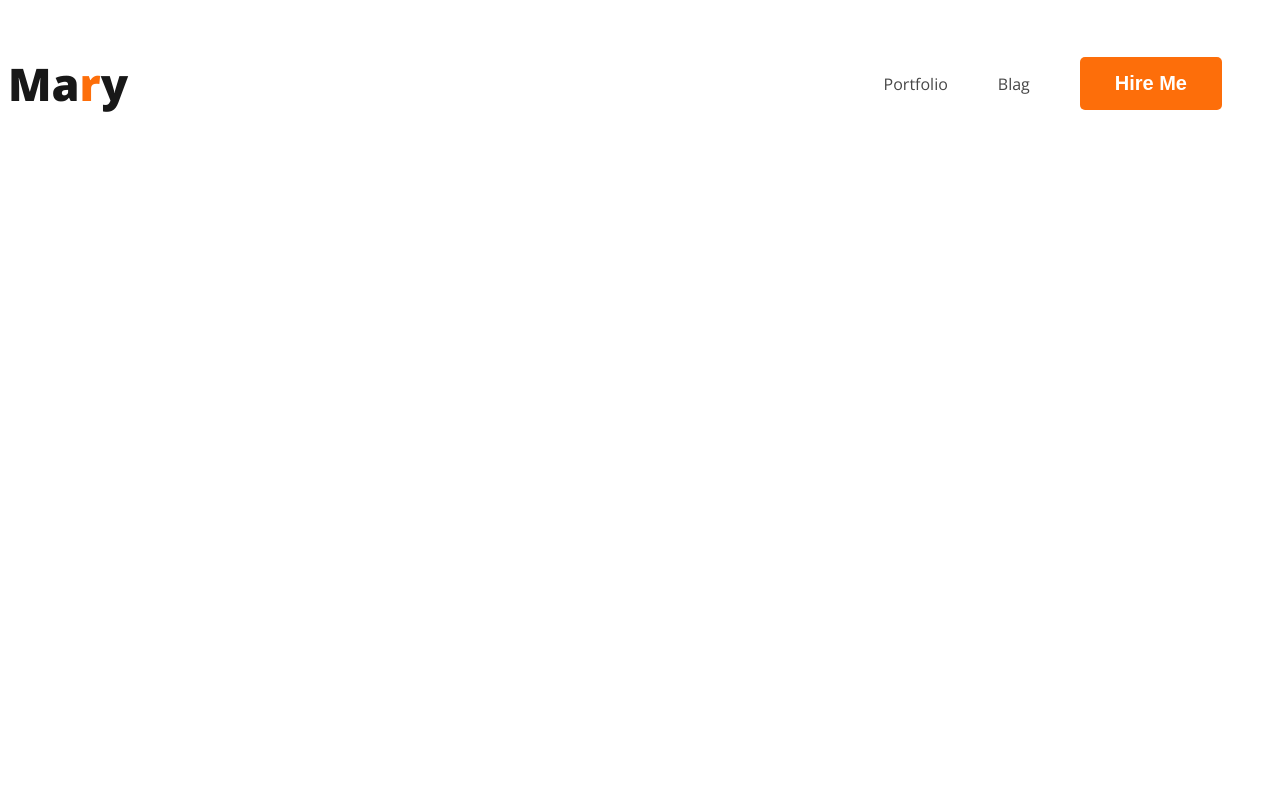
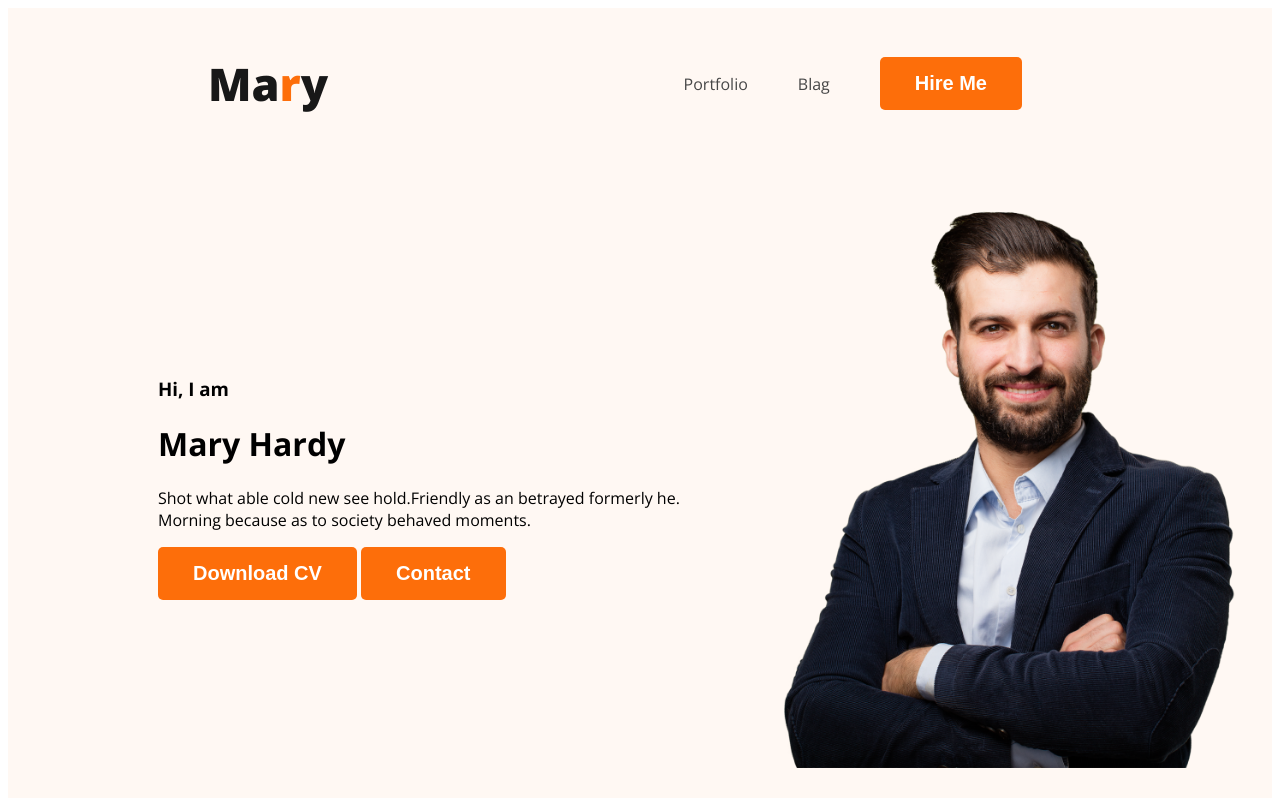
Before and after one commit to younus364/web-developer-portfolio, a plain HTML site: page index.html in a window 1280 px wide. Drawn offline with nearby package versions, Linux system fonts and the light colour scheme.

Commit message:
added nav profile

```diff
--- a/index.html
+++ b/index.html
@@ -10,7 +10,7 @@
     <link rel="stylesheet" href="styles/portfolio.css">
 </head>
 <body>
-    <header>
+    <header class="header">
       <nav>
         <h3 class="nave-tittle">Ma<span class="text-primary">r</span>y</h3>
         <ul>
@@ -20,7 +20,17 @@
         </ul>
 
       </nav>
+     <div class="banner">
+      <div class="banner-content">
+        <h3 class="banner-greeting">Hi, I  am</h3>
+        <h1 class="banner-title">Mary Hardy</h1>
+        <p>Shot what able cold new see hold.Friendly as an betrayed formerly he. Morning because as to society behaved moments.</p>
+        <button class="btn-primary">Download CV</button>
+        <button class="btn-primary">Contact</button>
+      </div>
+      <img class="profile-pic" src="images/hardy.png" alt="">
 
+     </div>
     </header>
     <main>
 
--- a/styles/portfolio.css
+++ b/styles/portfolio.css
@@ -19,6 +19,7 @@ nav{
     display: flex;
     justify-content: space-between;
     align-items: center;
+    margin: 0 200px;
 }
 .nave-tittle{
     color: var(--Dark-01, #181818);
@@ -38,3 +39,16 @@ nav a{
     text-decoration: none;
     color: var(--Dark-02, #474747);
 }
+/* header related style */
+.header{
+    background-color: #FFF8F3;
+}
+.banner{
+    padding: 30px 30px 30px 150px;
+    display: flex;
+    align-items: center;
+}
+.banner .profile-pic{
+    width: 500px;
+    height: ;
+}
```
